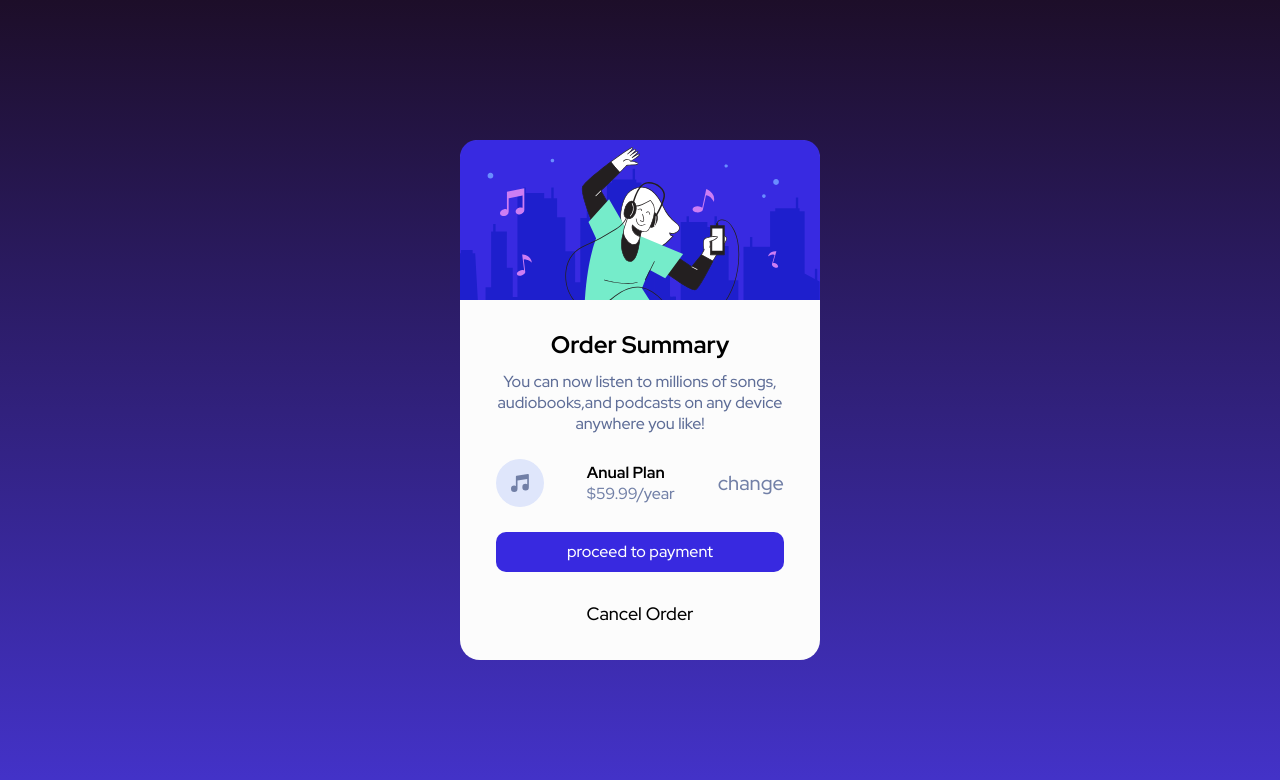
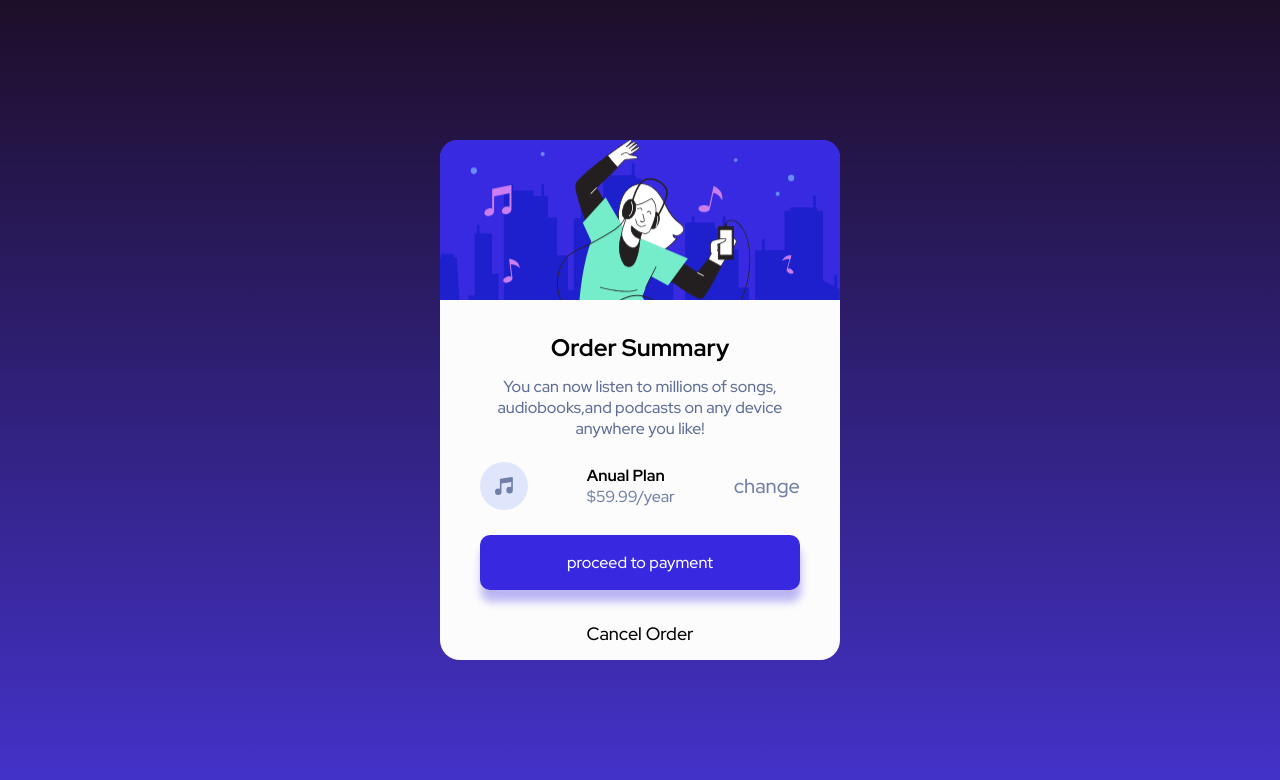
Before and after one commit to edwin08torres/music.github.io, a plain HTML site: page index.html in a window 1280 px wide. Drawn offline with Linux system fonts and the light colour scheme.

Commit message:
ultimo cambio

```diff
--- a/css/mobile.css
+++ b/css/mobile.css
@@ -19,12 +19,17 @@
 .main .article {
     height: 65%;
     min-width: 280px;
-    max-width: 360px;
+    max-width: 400px;
     width: 100%;
     margin: 0 20px;
-    /* border: 2px solid red; */
     border-radius: 20px;
     background-color: rgb(252, 252, 252);
+}
+
+.main .article .card{
+    /* border: 2px solid red; */
+    width: 100%;
+    height: 100%;
 }
 
 .main .article .card .background {
@@ -41,7 +46,7 @@
     flex-direction: column;
     align-items: center;
     justify-content: start;
-    height: 45vh;
+    height: 40vh;
 }
 
 .main .article .card .descripcion .title {
@@ -99,13 +104,14 @@
 }
 
 .main .article .card .descripcion .pagar-container .pagar {
-    height: 40px;
+    height: 55px;
     display: flex;
     align-items: center;
     justify-content: center;
     border-radius: 10px;
     color: #fff;
     background-color: hsl(245, 75%, 52%);
+    box-shadow: 1px 12px 8px rgba(56, 41, 224, 0.334);
 }
 
 .main .article .card .descripcion .pagar-container .pagar:hover {
@@ -114,7 +120,7 @@
 }
 
 .main .article .card .descripcion .pagar-container .cancel {
-    margin-top: 30px;
+    margin-top: 10%;
     font-size: 18px;
     display: inline-block;
 }
```
